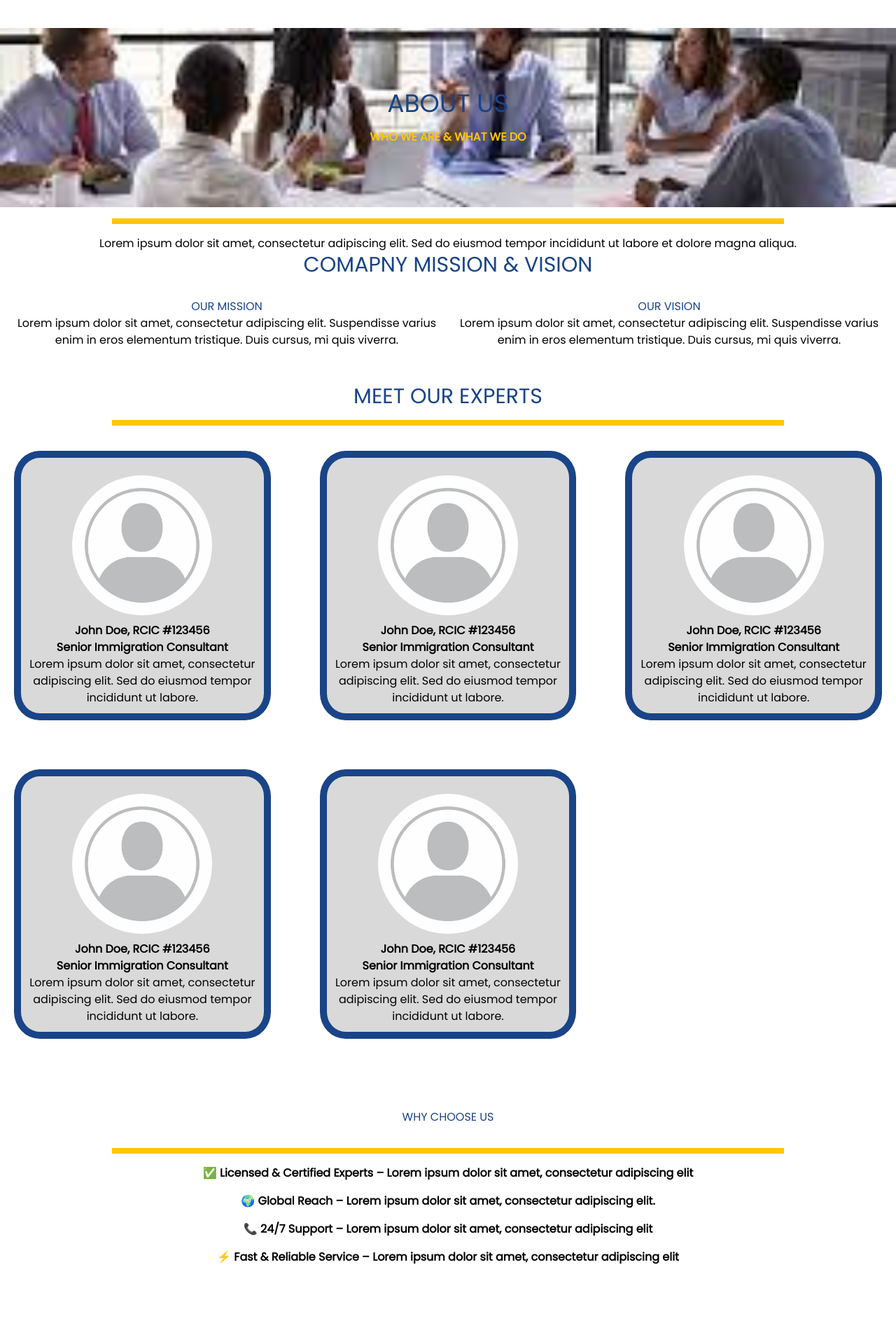
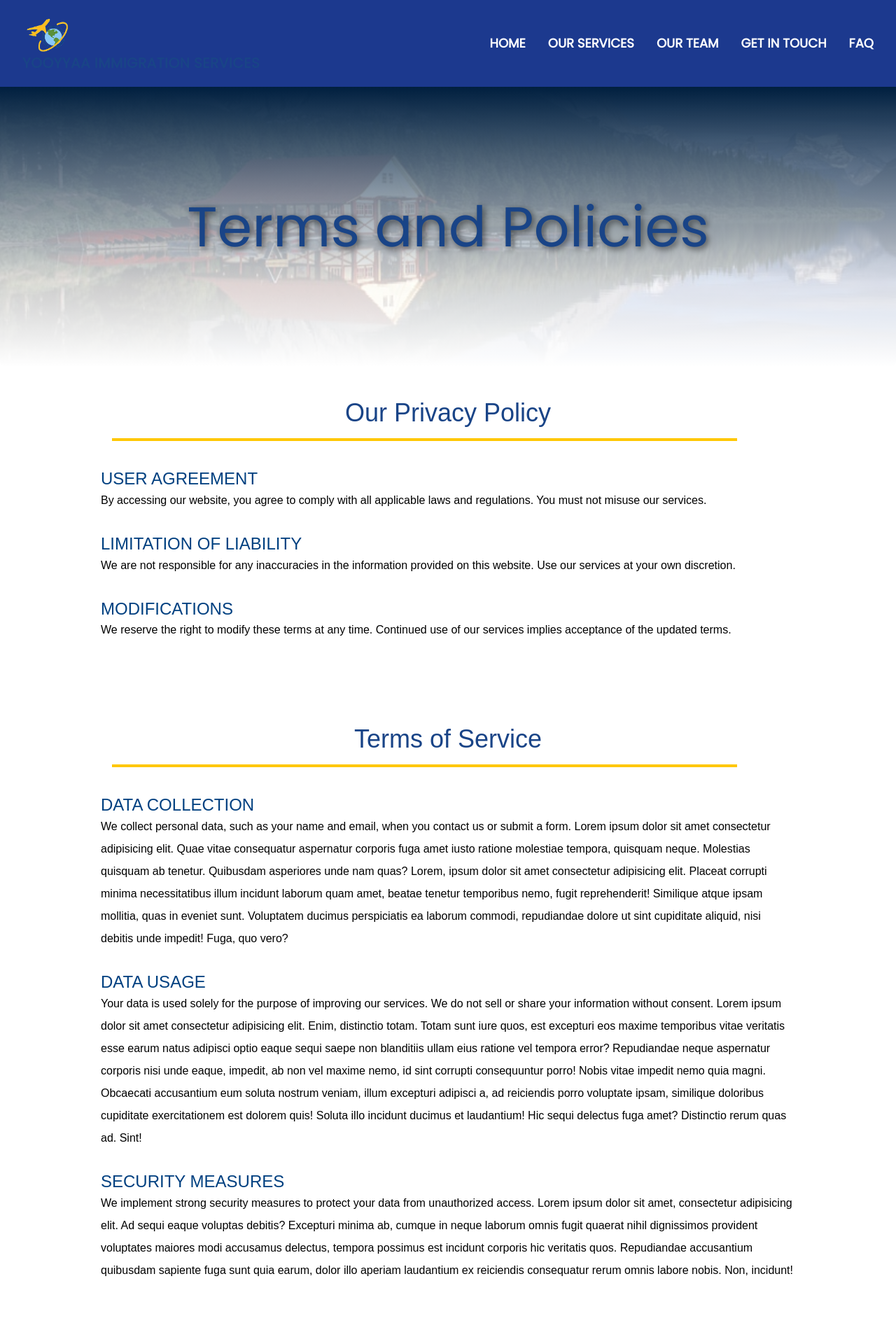
Before and after one commit to BestBow/Yooyyaa-Immigration-Consulting-Website, a React (Vite) app in the folder client/: page /termsAndPrivacy in a window 1280 px wide. Shown: the top 1890 px of the page at 70% size. Built offline with nearby package versions, Linux system fonts and the light colour scheme.

Commit message:
Committed to pull some changes from dev

```diff
--- a/client/src/App.jsx
+++ b/client/src/App.jsx
@@ -1,18 +1,31 @@
-import React from 'react'
-import "./styles/global.css"
-import AboutUs from './Components/AboutUs'
-import Services from './pages/Services.jsx'
-import Homepage from "./pages/Homepage.jsx";
+import React from "react";
+import { BrowserRouter as Router, Routes, Route } from "react-router-dom";
+import "./Styles/global.css";
 
-function App (){
-    return (
-        <>
-          <AboutUs />
-          <Services />
-          <Homepage />
-        </>
+import Header from "./Components/header";
+import Footer from "./Components/footer";
+import Homepage from "./pages/Homepage";
+import AboutUs from "./components/AboutUs";
+import Services from "./pages/Services";
+import Contact from "./pages/Contact";
+import FAQ from "./pages/FAQ";
+import TermsandPrivacyPolicy from "./Components/termsAndPrivacyPolicy";
 
-    )
+function App() {
+  return (
+    <Router>
+      <Header />
+      <Routes>
+        <Route path="/" element={<Homepage />} />
+        <Route path="/about" element={<AboutUs />} />
+        <Route path="/services" element={<Services />} />
+        <Route path="/contact" element={<Contact />} />
+        <Route path="/faq" element={<FAQ />} />
+        <Route path="/termsAndPrivacy" element={<TermsandPrivacyPolicy />} />
+      </Routes>
+      <Footer />
+    </Router>
+  );
 }
 
   export default App
--- a/client/src/Components/header.jsx
+++ b/client/src/Components/header.jsx
@@ -1,21 +1,23 @@
 import React from "react";
-import styles from "../styles/header.css";
+import { Link } from "react-router-dom";
+import "../styles/header.css";
 import logo from "../images/logo.png";
 
 const Header = () => {
   return (
-    <header className={styles.header}>
-      <div className={styles.logoContainer}>
-        <img src={logo} alt="Logo" className={styles.logo} />
-        <h1 className={styles.title}>YOOYYAA IMMIGRATION SERVICES</h1>
+    <header className="header">
+      <div className="logo-container">
+        <Link to="/"><img src={logo} alt="Logo" className="logo" /></Link>
+        <h1 className="title">YOOYYAA IMMIGRATION SERVICES</h1>
       </div>
-      <nav className={styles.nav}>
-        <a href="#">HOME</a>
-        <a href="#">OUR SERVICES</a>
-        <a href="#">OUR TEAM</a>
-        <a href="#" className={styles.contactBtn}>
+      <nav className="nav">
+        <Link to="/">HOME</Link>
+        <Link to="/services">OUR SERVICES</Link>
+        <Link to="/about">OUR TEAM</Link>
+        <Link to="/contact" className="contact-btn">
           GET IN TOUCH
-        </a>
+        </Link>
+        <Link to="/faq">FAQ</Link>
       </nav>
     </header>
   );
--- a/client/src/Components/termsAndPrivacyPolicy.jsx
+++ b/client/src/Components/termsAndPrivacyPolicy.jsx
@@ -2,81 +2,87 @@ import '../Styles/termsAndPrivacyPolicy.css';
 
 function TermsAndPrivacy() {
     return (
+        <>
+
+        <div className="privacy-title bg-cover bg-center text-white p-10 rounded-lg m-0">
+            <h1 className="text-4xl font-bold">Terms and Policies</h1>
+        </div>
+
         <div className="container mx-auto p-4">
-            <div className="privacy-title bg-cover bg-center text-white p-10 rounded-lg">
-                <h1 className="text-4xl font-bold">Terms and Policies</h1>
-            </div>
 
-            <div className="terms-section mt-8">
-            <h2 className="text-4xl font-semibold text-center">Our Privacy Policy</h2>
-            <span className="line my-4"></span>
+            {/* Privacy Section */}
+            <div className="privacy-section mb-30">
+            <h2 className="text-4xl font-semibold text-center mb-4">Our Privacy Policy</h2>
+            <span className="horizontal-line m-4"></span>
 
-                <div className="terms mt-4">
+                <div className="terms mt-10">
                     <h3 className="text-xl font-semibold">USER AGREEMENT</h3>
                     <p>By accessing our website, you agree to comply with all applicable laws and regulations. You must not misuse our services.</p>
                 </div>
-                <div className="terms mt-4">
+                <div className="terms mt-8">
                     <h3 className="text-xl font-semibold">LIMITATION OF LIABILITY</h3>
                     <p>We are not responsible for any inaccuracies in the information provided on this website. Use our services at your own discretion.</p>
                 </div>
-                <div className="terms mt-4">
+                <div className="terms mt-8">
                     <h3 className="text-xl font-semibold">MODIFICATIONS</h3>
                     <p>We reserve the right to modify these terms at any time. Continued use of our services implies acceptance of the updated terms.</p>
                 </div>
             </div>
 
-            <div className="privacy-section mt-8">
-            <h2 className="text-4xl font-semibold text-center">Terms of Service</h2>
-
-                <span className="line my-4"></span>
-                <div className="privacy mt-4">
+            {/* Terms Section */}
+            <div className="terms-section mb-30">
+            <h2 className="text-4xl font-semibold text-center mb-4">Terms of Service</h2>
+            <span className="horizontal-line m-4"></span>
+                <div className="privacy mt-10">
                     <h3 className="text-xl font-semibold">DATA COLLECTION</h3>
                     <p>We collect personal data, such as your name and email, when you contact us or submit a form. Lorem ipsum dolor sit amet consectetur adipisicing elit. Quae vitae consequatur aspernatur corporis fuga amet iusto ratione molestiae tempora, quisquam neque. Molestias quisquam ab tenetur. Quibusdam asperiores unde nam quas? Lorem, ipsum dolor sit amet consectetur adipisicing elit. Placeat corrupti minima necessitatibus illum incidunt laborum quam amet, beatae tenetur temporibus nemo, fugit reprehenderit! Similique atque ipsam mollitia, quas in eveniet sunt. Voluptatem ducimus perspiciatis ea laborum commodi, repudiandae dolore ut sint cupiditate aliquid, nisi debitis unde impedit! Fuga, quo vero?</p>
                 </div>
-                <div className="privacy mt-4">
+                <div className="privacy mt-8">
                     <h3 className="text-xl font-semibold">DATA USAGE</h3>
                     <p>Your data is used solely for the purpose of improving our services. We do not sell or share your information without consent. Lorem ipsum dolor sit amet consectetur adipisicing elit. Enim, distinctio totam. Totam sunt iure quos, est excepturi eos maxime temporibus vitae veritatis esse earum natus adipisci optio eaque sequi saepe non blanditiis ullam eius ratione vel tempora error? Repudiandae neque aspernatur corporis nisi unde eaque, impedit, ab non vel maxime nemo, id sint corrupti consequuntur porro! Nobis vitae impedit nemo quia magni. Obcaecati accusantium eum soluta nostrum veniam, illum excepturi adipisci a, ad reiciendis porro voluptate ipsam, similique doloribus cupiditate exercitationem est dolorem quis! Soluta illo incidunt ducimus et laudantium! Hic sequi delectus fuga amet? Distinctio rerum quas ad. Sint!</p>
                 </div>
-                <div className="privacy mt-4">
+                <div className="privacy mt-8">
                     <h3 className="text-xl font-semibold">SECURITY MEASURES</h3>
                     <p>We implement strong security measures to protect your data from unauthorized access. Lorem ipsum dolor sit amet, consectetur adipisicing elit. Ad sequi eaque voluptas debitis? Excepturi minima ab, cumque in neque laborum omnis fugit quaerat nihil dignissimos provident voluptates maiores modi accusamus delectus, tempora possimus est incidunt corporis hic veritatis quos. Repudiandae accusantium quibusdam sapiente fuga sunt quia earum, dolor illo aperiam laudantium ex reiciendis consequatur rerum omnis labore nobis. Non, incidunt!</p>
                 </div>
             </div>
 
-            <div className="legal-disclaimers mt-8">
+
+
+            {/* Legal Disclaimers Section */}
+            <div className="legal-disclaimers mt-20">
             <h2 className="text-4xl font-semibold text-center">Legal Disclaimers</h2>
-
-                <span className="line my-4"></span>
-                <div className="privacy mt-4">
+            <span className="horizontal-line m-4"></span>
+                <div className="privacy mt-10">
                     <h3 className="text-xl font-semibold">SECURITY MEASURES</h3>
                     <p>We implement strong security measures to protect your data from unauthorized access. Lorem ipsum dolor sit amet consectetur adipisicing elit. Sapiente vero ad minus ut debitis reiciendis impedit facilis reprehenderit pariatur corrupti. Necessitatibus aliquid voluptate omnis cupiditate. Magni facilis optio libero quibusdam minima quasi sed ea omnis molestiae delectus. Sunt reprehenderit cum veniam. Eaque sit numquam, odio nobis quibusdam animi. Consectetur laboriosam beatae soluta explicabo perferendis illum ipsa impedit asperiores alias inventore.</p>
                 </div>
             </div>
 
-            <div className="legal-disclaimer mt-8">
+            <div className="legal-disclaimer my-20">
                 <p>📌 <b>Our website provides general information and does not constitute legal advice.</b></p>
                 <p>🔒 <b>Your data is protected in accordance with industry standards.</b></p>
                 <p>📅 <b>Last updated: March 2025</b></p>
             </div>
 
-            <h2 className="text-2xl font-semibold mt-8">Have questions about our terms or privacy policy? Contact us today.</h2>
-            <form className="mt-4">
-                <div className="mb-4">
+            <h2 className="text-2xl font-semibold mt-10">Have questions about our terms or privacy policy? Contact us today.</h2>
+            <form className="contactForm m-8">
+                <div className="mb-6">
                     <label className="block text-sm font-medium text-gray-700" htmlFor="name">Name</label>
                     <input type="text" id="name" className="mt-1 block w-full border border-gray-300 rounded-md shadow-sm p-2" required />
                 </div>
-                <div className="mb-4">
+                <div className="mb-6">
                     <label className="block text-sm font-medium text-gray-700" htmlFor="email">Email</label>
                     <input type="email" id="email" className="mt-1 block w-full border border-gray-300 rounded-md shadow-sm p-2" required />
                 </div>
-                <div className="mb-4">
+                <div className="mb-6">
                     <label className="block text-sm font-medium text-gray-700" htmlFor="message">Message</label>
                     <textarea id="message" className="mt-1 block w-full border border-gray-300 rounded-md shadow-sm p-2" rows="4" required></textarea>
                 </div>
                 <button type="submit" className="bg-blue-500 text-white py-2 px-4 rounded hover:bg-blue-600">Submit</button>
             </form>
-
         </div>
+        </>
     );
 }
 
--- a/client/src/Styles/termsAndPrivacyPolicy.css
+++ b/client/src/Styles/termsAndPrivacyPolicy.css
@@ -6,18 +6,13 @@
     margin: 0 auto;
     font-family: Arial, sans-serif;
     color: #333;
-    overflow: auto;
-    height: auto; /* adjust as needed */
-    min-height: 100px; /* Ensure there's enough space */
-
-
+    display: block;
 }
 
 .privacy-title {
     position: relative;
     text-align: center;
     background-image: url('../Assets/boathouse.jpg');
-
     background-size: cover;
     background-position: center;
     background-repeat: no-repeat;
@@ -29,6 +24,7 @@
     padding: 5rem 2rem;
     color: #FFC700;
     font-weight: bold;
+    width: 100vw
 }
 
 /* Gradient overlay */
@@ -51,7 +47,6 @@
     text-shadow: 3px 3px 10px rgba(0, 0, 0, 0.6); /* Adds a soft shadow for better readability */
 }
 
-
 .privacy-title h2 {
     font-size: 2rem; /* Increased font size */
     font-weight: bold; /* Make text bold */
@@ -63,26 +58,30 @@
 /* Line separator */
 .line {
     display: block;
-    width: 800px; /* Increased width */
-    height: 6px; /* Increased thickness */
-
+    width: 100%;
+    height: 3px;
     background-color: #FFC700;
-    margin: 20px auto;
+    margin: 0;
 }
 
 /* Section styling */
-.terms-section, .privacy-section {
+.terms-section, .privacy-section, .legal-disclaimers {
     margin-top: 30px;
+    text-align: left;
 }
 
-.terms-section h3, .privacy-section h3 {
+.terms-section h3, .privacy-section h3, .legal-disclaimers h3 {
     color: #004080;
     font-size: 1.5rem;
 }
 
-.terms-section p, .privacy-section p{
+.terms-section p, .privacy-section p, .legal-disclaimers p {
     font-size: 1rem;
     line-height: 2;
+}
+
+.contactForm{
+    text-align: left;
 }
 
 /* Footer section */
@@ -94,3 +93,37 @@
     color: rgb(223, 160, 160);
     border-radius: 8px;
 }
+
+/* Mobile styles */
+@media (max-width: 768px) {
+
+    /* .container{
+        background-color: pink;
+    } */
+
+    .container {
+        width: 95%;
+        padding: 40px;
+    }
+
+    .privacy-title h1 {
+        font-size: 3rem; /* Smaller font size for mobile */
+    }
+
+    .privacy-title h2 {
+        font-size: 1.5rem; /* Smaller font size for mobile */
+    }
+
+
+    .terms-section h3, .privacy-section h3, .legal-disclaimers h3 {
+        font-size: 1.2rem; /* Adjusted font size for mobile */
+    }
+
+    .terms-section p, .privacy-section p, .legal-disclaimers p {
+        font-size: 0.9rem; /* Adjusted font size for mobile */
+    }
+
+    .footer {
+        padding: 10px; /* Reduced padding for mobile */
+    }
+}
```
Also changed, not shown: client/src/Components/footer.jsx (+44 -27 lines).
